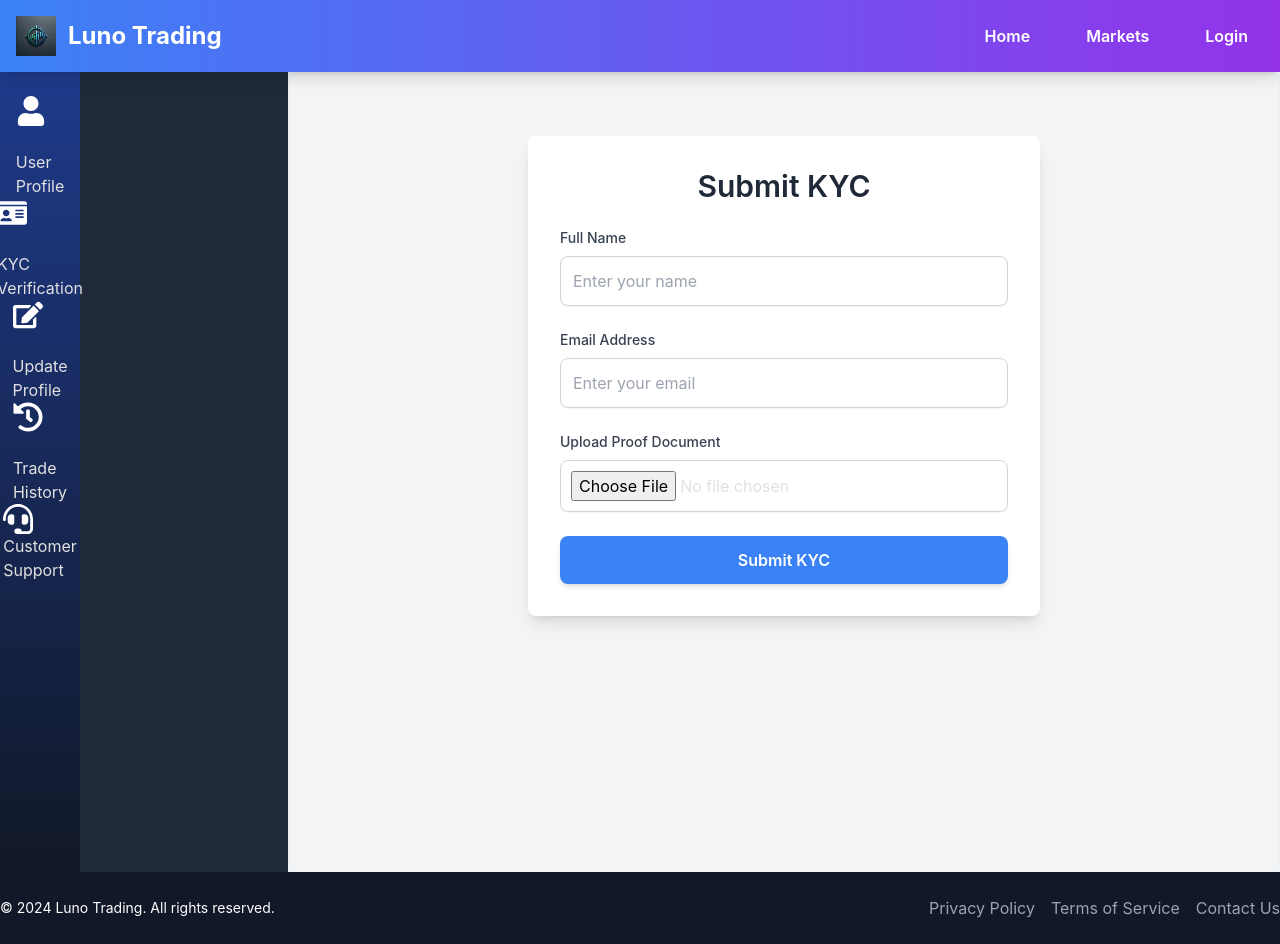
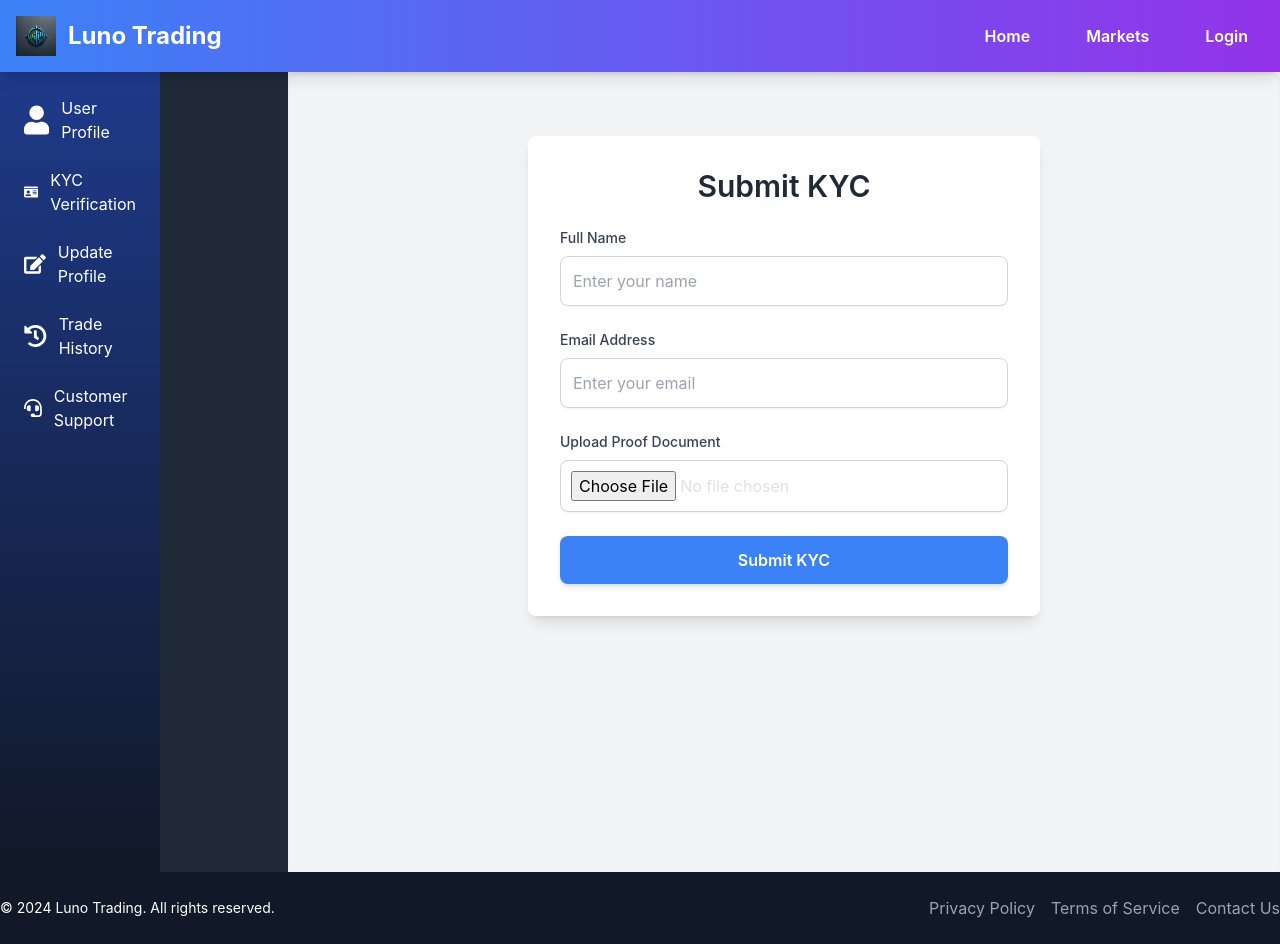
Before and after one commit to Nebiyou79/lunotrading, a Next.js app in the folder trading-app/: page /dashboard/kyc in a window 1280 px wide. Built offline with nearby package versions, Linux system fonts and the light colour scheme.

Commit message:
login and sign-up

```diff
--- a/trading-app/src/components/DepositModal.js
+++ b/trading-app/src/components/DepositModal.js
@@ -1,4 +1,3 @@
-/* eslint-disable @typescript-eslint/no-unused-vars */
 import React, { useState, useEffect } from 'react';
 import { QRCodeCanvas } from 'qrcode.react';
 import { getDepositAddresses } from '../utils/depositService';
@@ -29,6 +28,7 @@ const DepositModal = ({ showDepositModal, setShowDepositModal, token }) => {
             usdtAddress: response.data.usdtAddress || '',
           });
         }
+      // eslint-disable-next-line @typescript-eslint/no-unused-vars
       } catch (err) {
         setError('Error fetching deposit addresses');
         toast.error('Error fetching deposit addresses.');
@@ -97,18 +97,18 @@ const DepositModal = ({ showDepositModal, setShowDepositModal, token }) => {
     <>
       {showDepositModal && (
         <div className="fixed inset-0 bg-black bg-opacity-50 flex justify-center items-center">
-          <div className="bg-gray-800 p-6 rounded-lg w-full max-w-3xl md:w-11/12 mt-16"> {/* Added margin-top */}
+          <div className="bg-gray-800 p-6 rounded-lg w-full max-w-3xl md:w-11/12 max-h-[90vh] overflow-y-auto">
             <h2 className="text-xl mb-4 text-center text-white">Deposit Addresses</h2>
 
             {/* Deposit Options for Smaller Screens */}
-            <div className="grid grid-cols-1 md:grid-cols-3 gap-2 mb-6"> {/* Reduced gap */}
+            <div className="grid grid-cols-1 md:grid-cols-3 gap-2 mb-4">
               {/* ETH */}
               <div className="flex flex-col items-center">
-                <p className="text-lg text-white">ETH</p>
+                <p>ETH</p>
                 <QRCodeCanvas value={addresses.ethAddress} />
-                <p className="break-all text-sm md:text-base text-white">{addresses.ethAddress}</p>
+                <p className="break-all text-sm md:text-base">{addresses.ethAddress}</p>
                 <button
-                  className="mt-1 bg-gray-700 hover:bg-gray-600 text-white py-1 px-2 rounded"
+                  className="mt-2 bg-gray-700 hover:bg-gray-600 text-white py-1 px-2 rounded"
                   onClick={() => copyToClipboard(addresses.ethAddress)}
                 >
                   Copy Address
@@ -117,11 +117,11 @@ const DepositModal = ({ showDepositModal, setShowDepositModal, token }) => {
 
               {/* BTC */}
               <div className="flex flex-col items-center">
-                <p className="text-lg text-white">BTC</p>
+                <p>BTC</p>
                 <QRCodeCanvas value={addresses.btcAddress} />
-                <p className="break-all text-sm md:text-base text-white">{addresses.btcAddress}</p>
+                <p className="break-all text-sm md:text-base">{addresses.btcAddress}</p>
                 <button
-                  className="mt-1 bg-gray-700 hover:bg-gray-600 text-white py-1 px-2 rounded"
+                  className="mt-2 bg-gray-700 hover:bg-gray-600 text-white py-1 px-2 rounded"
                   onClick={() => copyToClipboard(addresses.btcAddress)}
                 >
                   Copy Address
@@ -130,11 +130,11 @@ const DepositModal = ({ showDepositModal, setShowDepositModal, token }) => {
 
               {/* USDT */}
               <div className="flex flex-col items-center">
-                <p className="text-lg text-white">USDT</p>
+                <p>USDT:</p>
                 <QRCodeCanvas value={addresses.usdtAddress} />
-                <p className="break-all text-sm md:text-base text-white">{addresses.usdtAddress}</p>
+                <p className="break-all text-sm md:text-base">{addresses.usdtAddress}</p>
                 <button
-                  className="mt-1 bg-gray-700 hover:bg-gray-600 text-white py-1 px-2 rounded"
+                  className="mt-2 bg-gray-700 hover:bg-gray-600 text-white py-1 px-2 rounded"
                   onClick={() => copyToClipboard(addresses.usdtAddress)}
                 >
                   Copy Address
@@ -179,7 +179,7 @@ const DepositModal = ({ showDepositModal, setShowDepositModal, token }) => {
             {message && <p className="text-green-500">{message}</p>}
             {error && <p className="text-red-500">{error}</p>}
 
-            <div className="flex justify-between mt-4">
+            <div className="flex justify-between">
               <button
                 className="bg-blue-500 hover:bg-blue-700 text-white py-2 px-4 rounded"
                 onClick={handleDepositSubmit}
--- a/trading-app/src/components/sidebar.tsx
+++ b/trading-app/src/components/sidebar.tsx
@@ -25,26 +25,26 @@ const Sidebar = () => {
       </div>
 
       {/* Desktop View (Full Sidebar) */}
-      <div className="hidden md:flex flex-col items-center p-6 bg-gradient-to-b from-blue-900 to-gray-900 min-h-screen w-20">
-        <Link href="/dashboard">
-          <FaUser className="text-white text-3xl mb-6 hover:text-blue-400 transition" />
-          <h1>User Profile</h1>
+      <div className="hidden md:flex flex-col p-6 bg-gradient-to-b from-blue-900 to-gray-900 min-h-screen w-40">
+        <Link href="/dashboard" className="flex items-center mb-6 hover:text-blue-400 transition">
+          <FaUser className="text-white text-3xl mr-3" />
+          <span className="text-white">User Profile</span>
         </Link>
-        <Link href="/dashboard/kyc">
-          <FaIdCard className="text-white text-3xl mb-6 hover:text-blue-400 transition" />
-          <h1>KYC Verification</h1>
+        <Link href="/dashboard/kyc" className="flex items-center mb-6 hover:text-blue-400 transition">
+          <FaIdCard className="text-white text-3xl mr-3" />
+          <span className="text-white">KYC Verification</span>
         </Link>
-        <Link href="/dashboard/updateProfile">
-          <FaEdit className="text-white text-3xl mb-6 hover:text-blue-400 transition" />
-          <h1>Update Profile</h1>
+        <Link href="/dashboard/updateProfile" className="flex items-center mb-6 hover:text-blue-400 transition">
+          <FaEdit className="text-white text-3xl mr-3" />
+          <span className="text-white">Update Profile</span>
         </Link>
-        <Link href="/dashboard/tradehistory">
-          <FaHistory className="text-white text-3xl mb-6 hover:text-blue-400 transition" />
-          <h1>Trade History</h1>
+        <Link href="/dashboard/tradehistory" className="flex items-center mb-6 hover:text-blue-400 transition">
+          <FaHistory className="text-white text-3xl mr-3" />
+          <span className="text-white">Trade History</span>
         </Link>
-        <Link href="/dashboard/customerSupport">
-          <FaHeadset className="text-white text-3xl hover:text-blue-400 transition" />
-          <h1>Customer Support</h1>
+        <Link href="/dashboard/customerSupport" className="flex items-center hover:text-blue-400 transition">
+          <FaHeadset className="text-white text-3xl mr-3" />
+          <span className="text-white">Customer Support</span>
         </Link>
       </div>
     </div>
```
